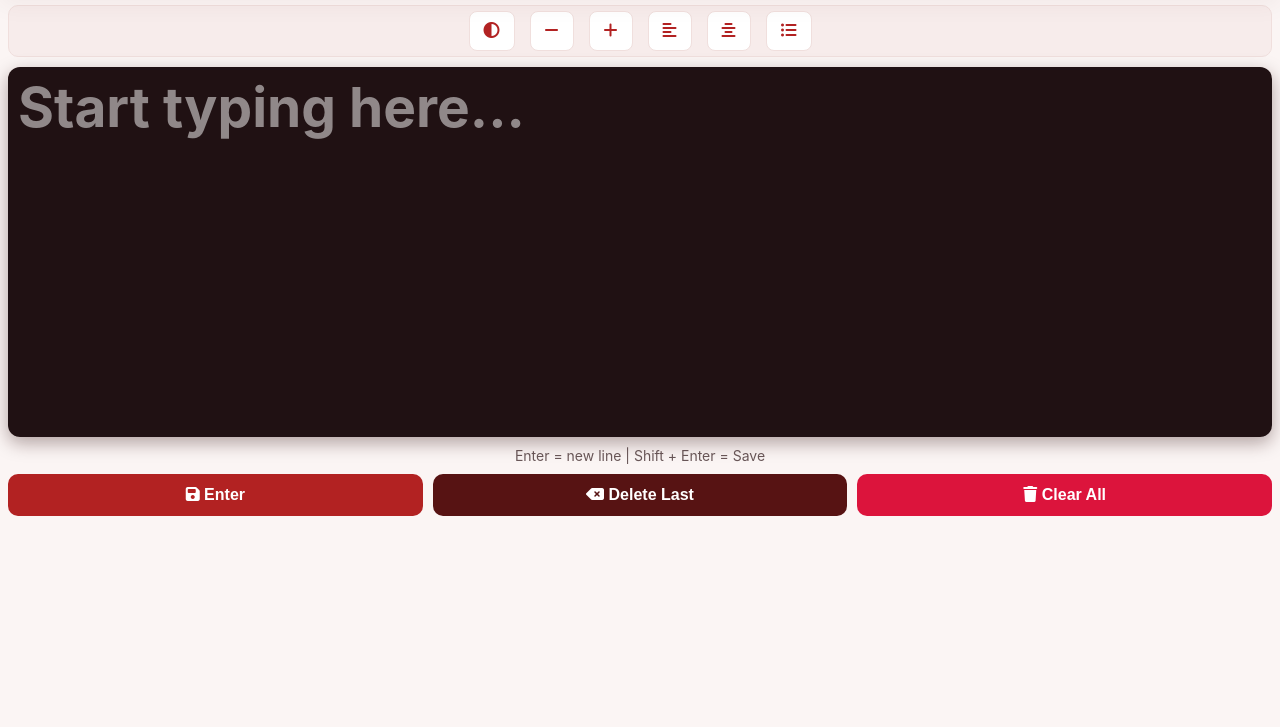
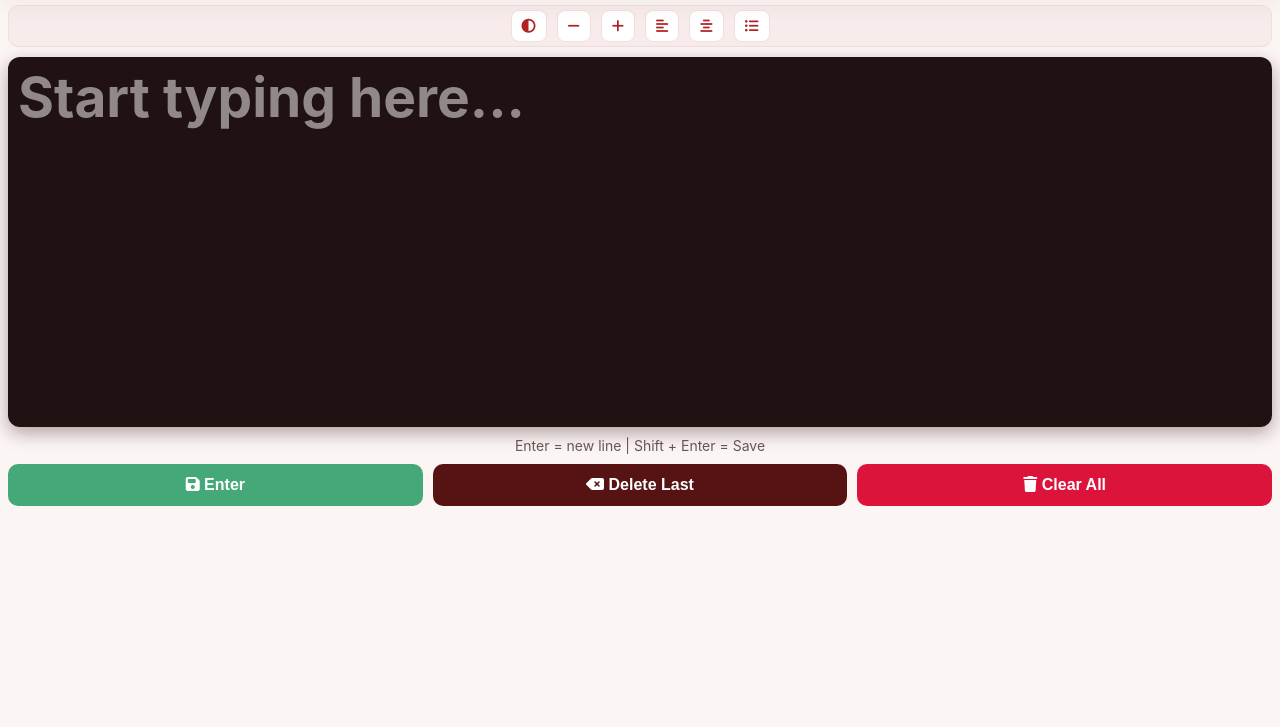
Before and after one commit to Cyprianchux/sunesis, a website: page src/board.html in a window 1280 px wide. Shown: the part 73-800 px from the top of the page. Drawn offline with Linux system fonts and the light colour scheme; sample sign-in values are in the browser's storage.

Commit message:
Reduced the size of the board-toolbar, styled their tool-tips, and made pressing enter key twice to remove the bullet

```diff
--- a/src/board.html
+++ b/src/board.html
@@ -90,27 +90,27 @@
       <div class="board-wrapper">
         <!-- TOOLBAR -->
         <div class="board-toolbar">
-          <button id="lightToggleBtn" title="Toggle Light/Dark">
+          <button id="lightToggleBtn" data-tooltip="Toggle Light/Dark" aria-label="Toggle Light/Dark">
             <i class="fa-solid fa-circle-half-stroke"></i>
           </button>
 
-          <button id="fontDecreaseBtn" title="Decrease Font Size">
+          <button id="fontDecreaseBtn" data-tooltip="Decrease Font Size" aria-label="Decrease Font Size">
             <i class="fa-solid fa-minus"></i>
           </button>
 
-          <button id="fontIncreaseBtn" title="Increase Font Size">
+          <button id="fontIncreaseBtn" data-tooltip="Increase Font Size" aria-label="Increase Font Size">
             <i class="fa-solid fa-plus"></i>
           </button>
 
-          <button id="alignLeftBtn" title="Align Left">
+          <button id="alignLeftBtn" data-tooltip="Align Left" aria-label="Align Left">
             <i class="fa-solid fa-align-left"></i>
           </button>
 
-          <button id="alignCenterBtn" title="Align Center">
+          <button id="alignCenterBtn" data-tooltip="Align Center" aria-label="Align Center">
             <i class="fa-solid fa-align-center"></i>
           </button>
 
-          <button id="bulletBtn" title="Bullet Point">
+          <button id="bulletBtn" data-tooltip="Bullet Point" aria-label="Bullet Point">
             <i class="fa-solid fa-list-ul"></i>
           </button>
         </div>
--- a/src/css/board.css
+++ b/src/css/board.css
@@ -9,21 +9,22 @@
 /* Toolbar */
 .board-toolbar {
   display: flex;
-  gap: 15px;
+  gap: 10px;
   flex-wrap: wrap;
   background: #f7eceb;
   border: 1px solid #f0dfdd;
-  padding: 5px;
+  padding: 4px;
   border-radius: 10px;
   justify-content: center;
 }
 
 .board-toolbar button {
-  padding: 10px 14px;
+  position: relative;
+  padding: 7px 10px;
   border: 1px solid #f0dfdd;
   border-radius: 8px;
   cursor: pointer;
-  font-size: 16px;
+  font-size: 14px;
   background: #ffffff;
   color: #b22222;
   transition: 0.2s ease;
@@ -31,6 +32,57 @@
 
 .board-toolbar button:hover {
   background: #faeceb;
+}
+
+.board-toolbar button::after {
+  content: attr(data-tooltip);
+  position: absolute;
+  top: calc(100% + 10px);
+  left: 50%;
+  transform: translate(-50%, 4px);
+  white-space: nowrap;
+  background: #571313;
+  color: #fff;
+  padding: 5px 9px;
+  border-radius: 6px;
+  font-size: 12px;
+  font-weight: 600;
+  box-shadow: 0 6px 18px rgba(87, 19, 19, 0.25);
+  opacity: 0;
+  visibility: hidden;
+  pointer-events: none;
+  transition: opacity 0.2s ease, transform 0.2s ease, visibility 0.2s ease;
+  z-index: 20;
+}
+
+.board-toolbar button::before {
+  content: "";
+  position: absolute;
+  top: calc(100% + 6px);
+  left: 50%;
+  width: 8px;
+  height: 8px;
+  background: #571313;
+  transform: translate(-50%, 4px) rotate(45deg);
+  opacity: 0;
+  visibility: hidden;
+  pointer-events: none;
+  transition: opacity 0.2s ease, transform 0.2s ease, visibility 0.2s ease;
+  z-index: 21;
+}
+
+.board-toolbar button:hover::after,
+.board-toolbar button:focus-visible::after {
+  opacity: 1;
+  visibility: visible;
+  transform: translate(-50%, 0);
+}
+
+.board-toolbar button:hover::before,
+.board-toolbar button:focus-visible::before {
+  opacity: 1;
+  visibility: visible;
+  transform: translate(-50%, 0) rotate(45deg);
 }
 
 /* Screen (Typing Area) */
@@ -114,7 +166,7 @@
 }
 
 #saveBoardBtn {
-  background: #b22222;
+  background: #45a878;
   color: white;
 }
 
--- a/src/js/board.js
+++ b/src/js/board.js
@@ -271,6 +271,16 @@ function handleAutoBullet(e) {
 
   // If current line contains bullet "•"
   if (textBeforeCursor.trim().startsWith("•")) {
+    if (textBeforeCursor.trim() === "•") {
+      e.preventDefault();
+      if (range.startContainer.nodeType === Node.TEXT_NODE) {
+        const bulletStart = Math.max(0, range.startOffset - textBeforeCursor.length);
+        range.setStart(range.startContainer, bulletStart);
+        range.deleteContents();
+      }
+      return;
+    }
+
     setTimeout(() => {
       insertBulletPoint();
     }, 0);
```
Also changed, not shown: src/css/all.css.
